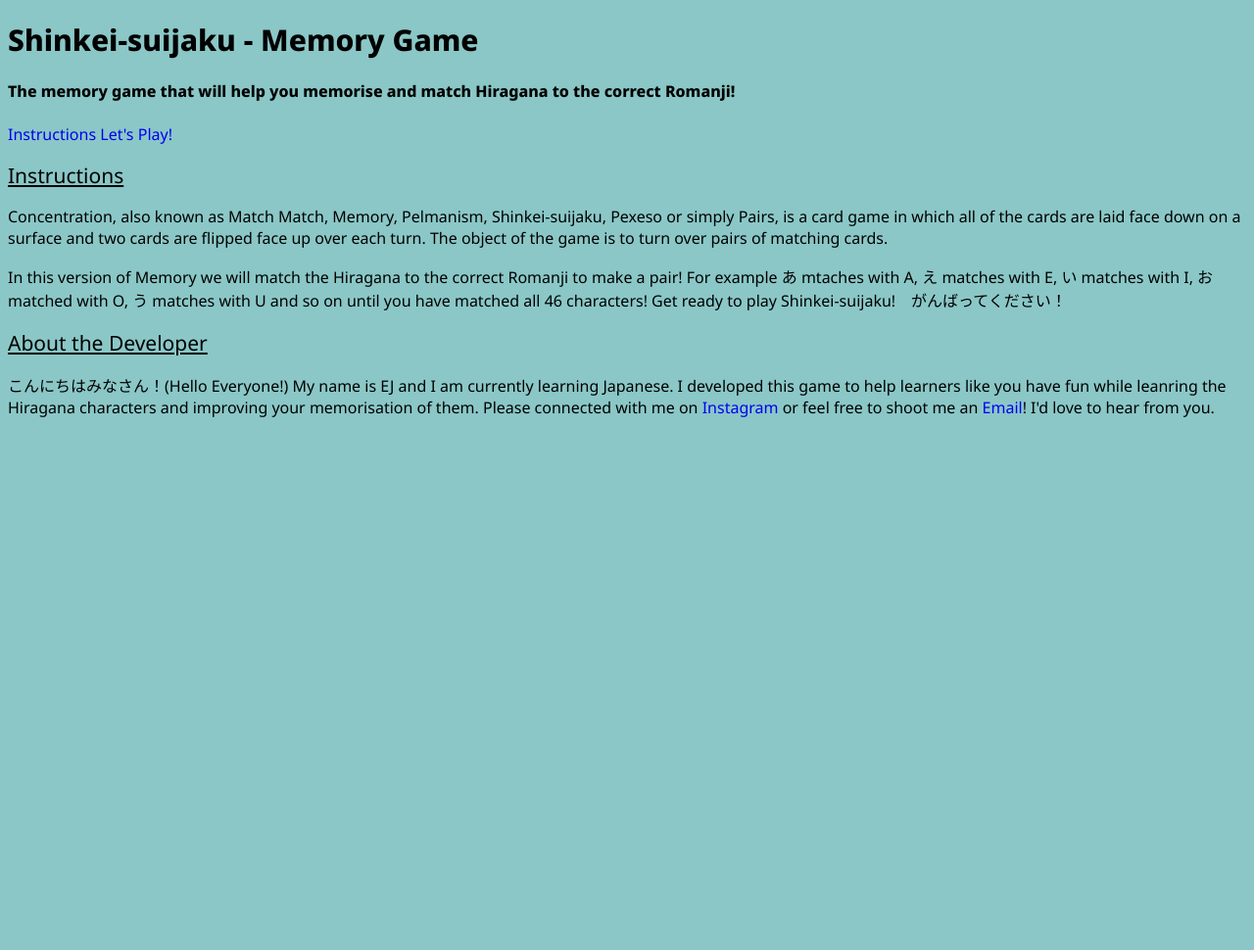
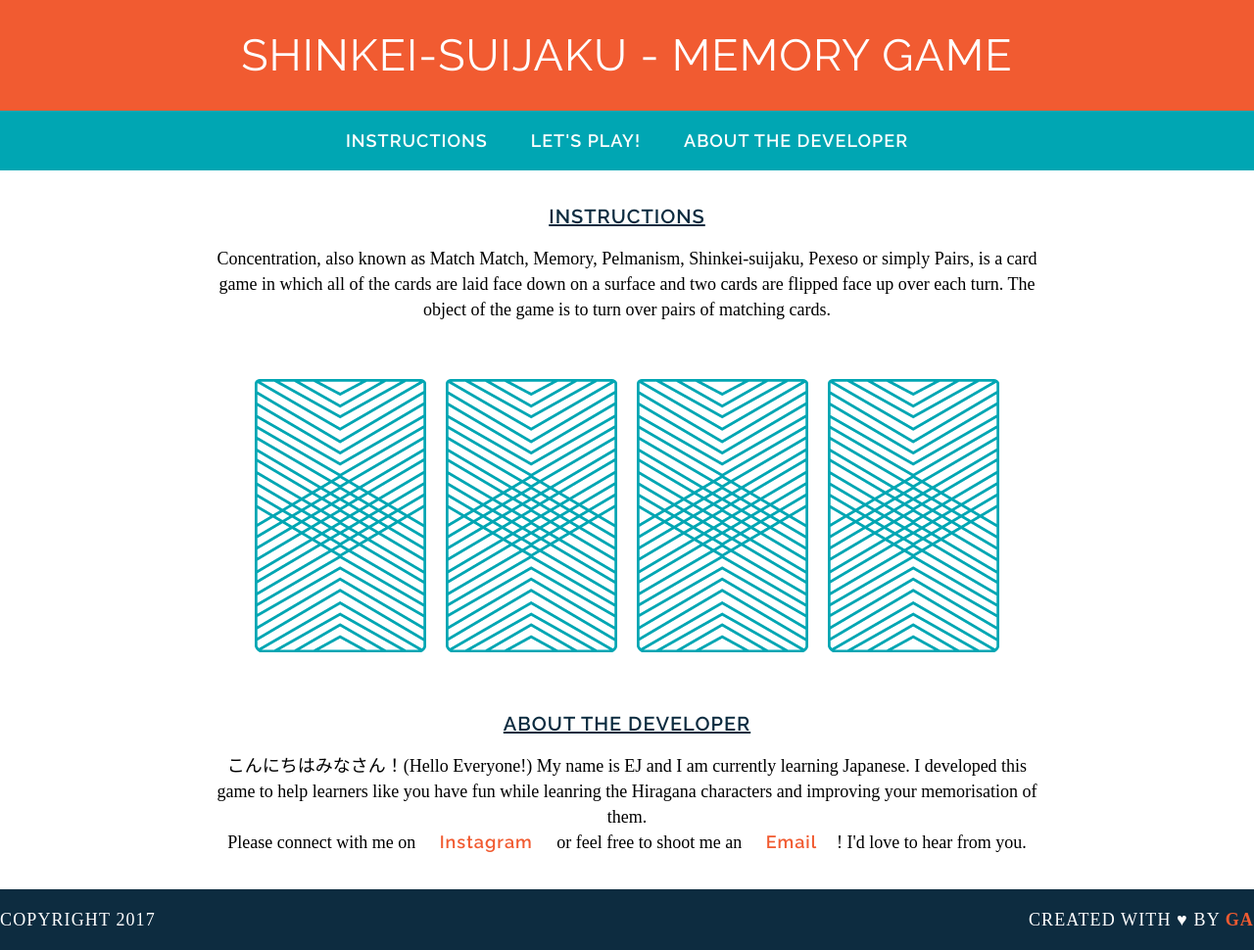
Before and after one commit to ellijayne/memory_game, a plain HTML site: page memory_game/index.html in a window 1280 px wide. Shown: the whole page at 98% size. Before the commit the page ends 800 px from the top, so only its background shows below. Drawn offline with Linux system fonts and the light colour scheme; a web font is replaced by a local one.

Commit message:
Add files via upload

```diff
--- /dev/null
+++ b/memory_game/css/style.css
@@ -0,0 +1,106 @@
+body {
+	text-align: center;
+	/*background: #8BC7C7;*/
+	margin: 0;
+}
+
+header {
+	background-color: #F15B31;
+	color: #FFFFFF;
+	padding: 30px 20px;
+}
+h1 {
+	font-family: Raleway, sans-serif;
+	/*color: #0D2C40;*/
+	letter-spacing: 1px;
+	font-size: 45px;
+	font-weight: 400;
+	text-transform: uppercase;
+	margin: 0;
+}
+
+nav {
+	background-color: #00A6B3;
+	color: #FFFFFF;
+	padding: 20px 0;
+}
+
+main {
+	width: 850px;
+	margin: 35px auto;
+}
+
+img {
+	margin: 40px 8px 40px 8px;
+}
+h2 {
+	font-family: Raleway, sans-serif;
+	color: #0D2C40;
+	letter-spacing: 1px;
+	font-weight: 600;
+	font-size: 20px;
+	text-decoration: underline;
+	text-transform: uppercase;
+}
+
+p {
+
+	font-family: "Droid Serif", serif;
+	line-height: 26px;
+	font-size: 18px;
+}
+
+a {
+	font-family: Raleway, sans-serif;
+	color: #FFFFFF;
+	letter-spacing: 1px;
+	font-weight: 600;
+	font-size: 18px;
+	text-decoration: none;
+	text-transform: uppercase;
+	margin: 0 20px;
+	border-bottom: 2px solid transparent;
+}
+
+a:hover {
+	border-color: #FFFFFF;
+}
+
+.social-links {
+
+	text-transform: none;
+	color: #F15B31;
+}
+
+footer {
+	text-transform: uppercase;
+	padding: 0, 20px;
+	background: #0D2C40;
+	color: #FFFFFF;
+	font-size: 14px;
+	letter-spacing: .08em;
+	font-weight: 500;
+}
+
+.copyright {
+	float: left;
+}
+
+.message {
+	float: right;
+}
+
+.clearfix:after {
+	visibility: hidden;
+	display: block;
+	content: " ";
+	clear: both;
+	height: 0;
+	font-size: 0;
+
+}
+
+.name {
+	color: #F15B31;
+	font-weight: 700;
+}
--- a/memory_game/index.html
+++ b/memory_game/index.html
@@ -2,24 +2,40 @@
 <html>
 <head>
 	<title>Memory Card Game</title>
-	<link rel="stylesheet" type="text/css" href="css/main.css">
-	<link href="https://fonts.googleapis.com/css?family=Noto+Sans: 400,800" rel="stylesheet">
+	<link rel="stylesheet" type="text/css" href="css/style.css">
+	<link href="https://fonts.googleapis.com/css?family=Droid+Serif|Raleway:400,500,600,700" rel="stylesheet">
 
 </head>
 <body>
 
-	<h1>Shinkei-suijaku - Memory Game</h1>
-	<h4>The memory game that will help you memorise and match Hiragana to the correct Romanji!</h4>
+	<header>
+		<h1>Shinkei-suijaku - Memory Game</h1>
+	</header>
 
-	<a href="#">Instructions</a>
-	<a href="#">Let's Play!</a>
+	<nav>
+		<a href="#instructions">Instructions</a>
+		<a href="#">Let's Play!</a>
+		<a href="#aboutej">About the Developer</a>
+	</nav>
+	<main>
+		<h2>Instructions</h2>
+		<p>Concentration, also known as Match Match, Memory, Pelmanism, Shinkei-suijaku, Pexeso or simply Pairs, is a card game in which all of the cards are laid face down on a surface and two cards are flipped face up over each turn. The object of the game is to turn over pairs of matching cards.</p>
 
-	<h2>Instructions</h2>
-	<p>Concentration, also known as Match Match, Memory, Pelmanism, Shinkei-suijaku, Pexeso or simply Pairs, is a card game in which all of the cards are laid face down on a surface and two cards are flipped face up over each turn. The object of the game is to turn over pairs of matching cards.</p>
-	<p>In this version of Memory we will match the Hiragana to the correct Romanji to make a pair! For example あ mtaches with A, え matches with E, い matches with I, お matched with O, う matches with U and so on until you have matched all 46 characters! Get ready to play Shinkei-suijaku!　がんばってください！ </p>
+		<div>
+			<img src="images/back.png" alt="Queen of Diamonds">
+			<img src="images/back.png" alt="Queen of Hearts">
+			<img src="images/back.png" alt="King of Diamonds">
+			<img src="images/back.png" alt="King of Hearts">
+		</div>
 
-	<h2>About the Developer</h2>
-	<p>こんにちはみなさん！(Hello Everyone!) My name is EJ and I am currently learning Japanese. I developed this game to help learners like you have fun while leanring the Hiragana characters and improving your memorisation of them. Please connected with me on <a href="https://www.instagram.com/elli_jayne/">Instagram</a> or feel free to shoot me an <a href="mailto:ellijayne.m.willard@gmail.com">Email</a>! I'd love to hear from you.</p>
+	<h2 id="aboutej">About the Developer</h2>
+		<p>こんにちはみなさん！(Hello Everyone!) My name is EJ and I am currently learning Japanese. I developed this game to help learners like you have fun while leanring the Hiragana characters and improving your memorisation of them. <br>Please connect with me on <a class="social-links" href="https://www.instagram.com/elli_jayne/">Instagram</a> or feel free to shoot me an <a class="social-links" href="mailto:ellijayne.m.willard@gmail.com">Email</a>! I'd love to hear from you.</p>
+	</main>
 
+	<footer class="clearfix">
+		<p class="copyright">Copyright 2017</p>
+		<p class="message">Created with &hearts; by <span class="name">GA</span></p>
+	</footer>
+<script src="js/main.js"></script>
 </body>
 </html>
--- /dev/null
+++ b/memory_game/js/main.js
@@ -0,0 +1,7 @@
+console.log("Up and running!");
+var cardOne = "queen";
+var cardTwo = "king";
+var cardThree = "queen";
+var cardFour = "king";
+console.log("User Flipped " + cardOne);
+console.log("User Flipped " + cardTwo);
```
Also changed, not shown: memory_game/images/back.png (added), memory_game/images/king-of-diamonds.png (added), memory_game/images/king-of-hearts.png (added), memory_game/images/queen-of-diamonds.png (added), memory_game/images/queen-of-hearts.png (added).
